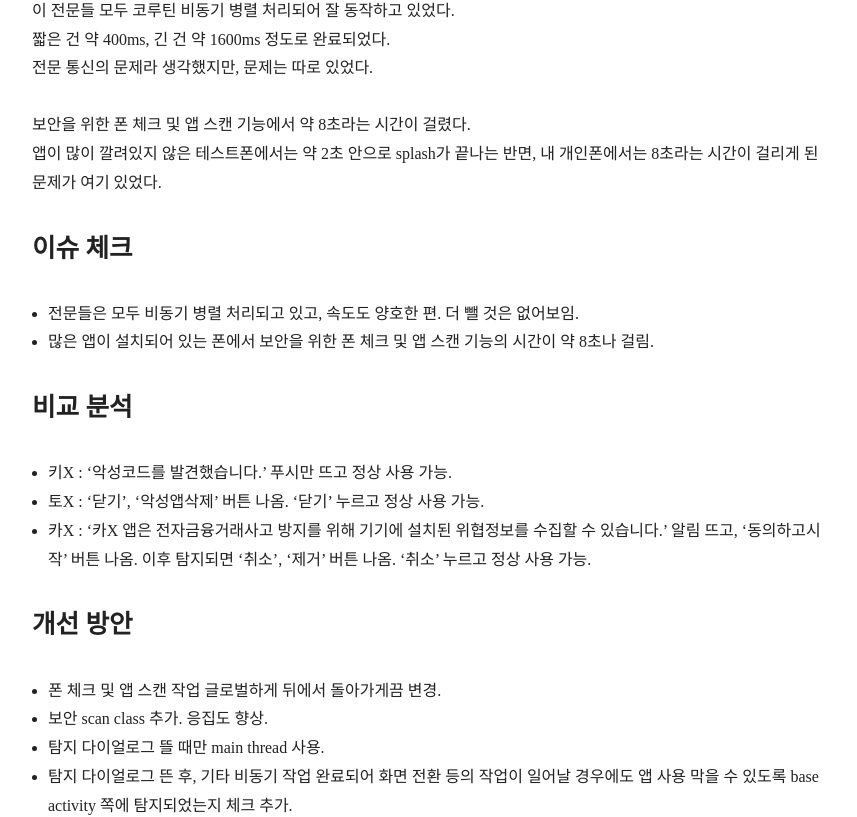
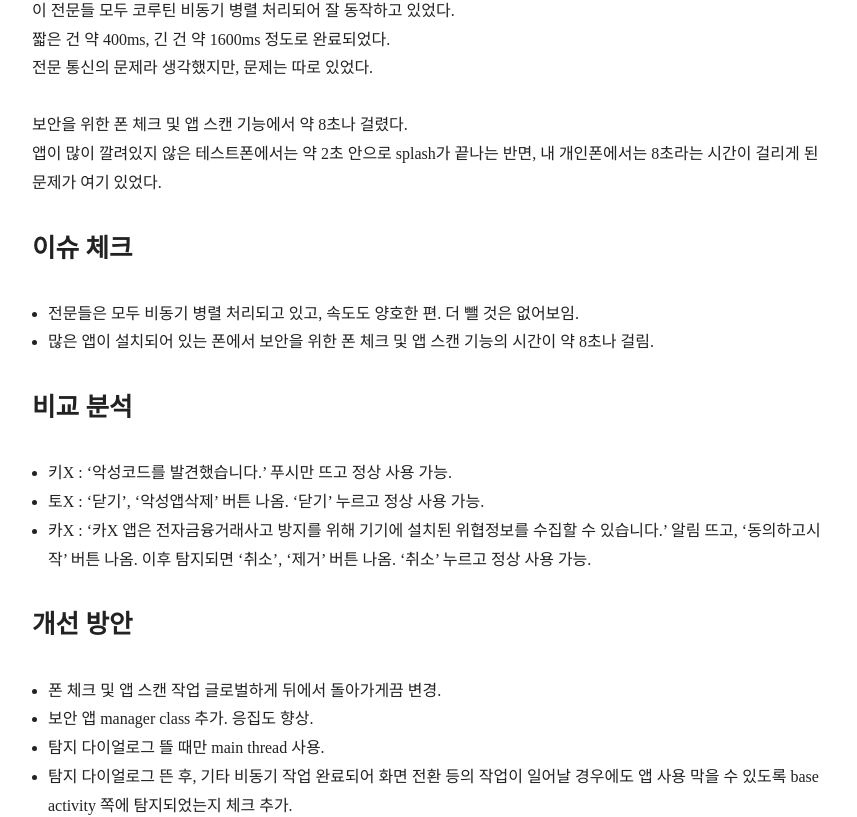
Before and after one commit to kwon0koang/kwon0koang.github.io, a Jekyll site: the page built from all_collections/_posts/2022-06-10-refactoring-splash.md, in a window 1280 px wide. Shown: the part 708-1525 px from the top of the page, without its empty margins (208-1065 px from the left). Built offline with Jekyll 4.4.1, drawn with Linux system fonts in a browser that asks for light colours.

Commit message:
[kyk] intro splash 속도 개선 포스트 수정

```diff
--- a/all_collections/_posts/2022-06-10-refactoring-splash.md
+++ b/all_collections/_posts/2022-06-10-refactoring-splash.md
@@ -17,7 +17,7 @@ splash 화면의 속도를 약 8초에서 2초까지 줄였다.
 짧은 건 약 400ms, 긴 건 약 1600ms 정도로 완료되었다.
 전문 통신의 문제라 생각했지만, 문제는 따로 있었다.
 
-보안을 위한 폰 체크 및 앱 스캔 기능에서 약 8초라는 시간이 걸렸다.
+보안을 위한 폰 체크 및 앱 스캔 기능에서 약 8초나 걸렸다.
 앱이 많이 깔려있지 않은 테스트폰에서는 약 2초 안으로 splash가 끝나는 반면, 내 개인폰에서는 8초라는 시간이 걸리게 된 문제가 여기 있었다.
 
 ### 이슈 체크
@@ -31,7 +31,7 @@ splash 화면의 속도를 약 8초에서 2초까지 줄였다.
 
 ### 개선 방안
 - 폰 체크 및 앱 스캔 작업 글로벌하게 뒤에서 돌아가게끔 변경.
-- 보안 scan class 추가. 응집도 향상.
+- 보안 앱 manager class 추가. 응집도 향상.
 - 탐지 다이얼로그 뜰 때만 main thread 사용.
 - 탐지 다이얼로그 뜬 후, 기타 비동기 작업 완료되어 화면 전환 등의 작업이 일어날 경우에도 앱 사용 막을 수 있도록 base activity 쪽에 탐지되었는지 체크 추가.
 
```
